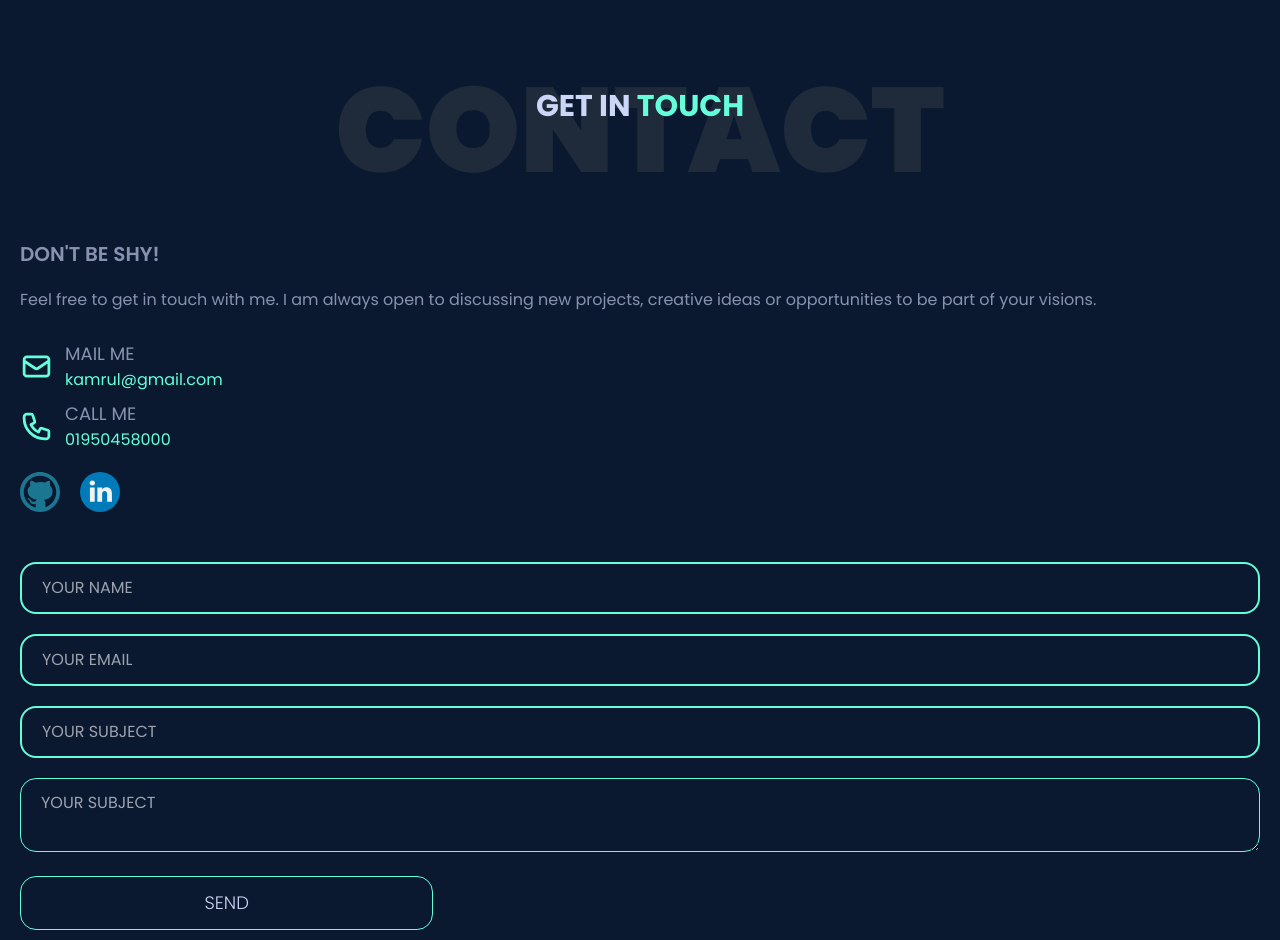
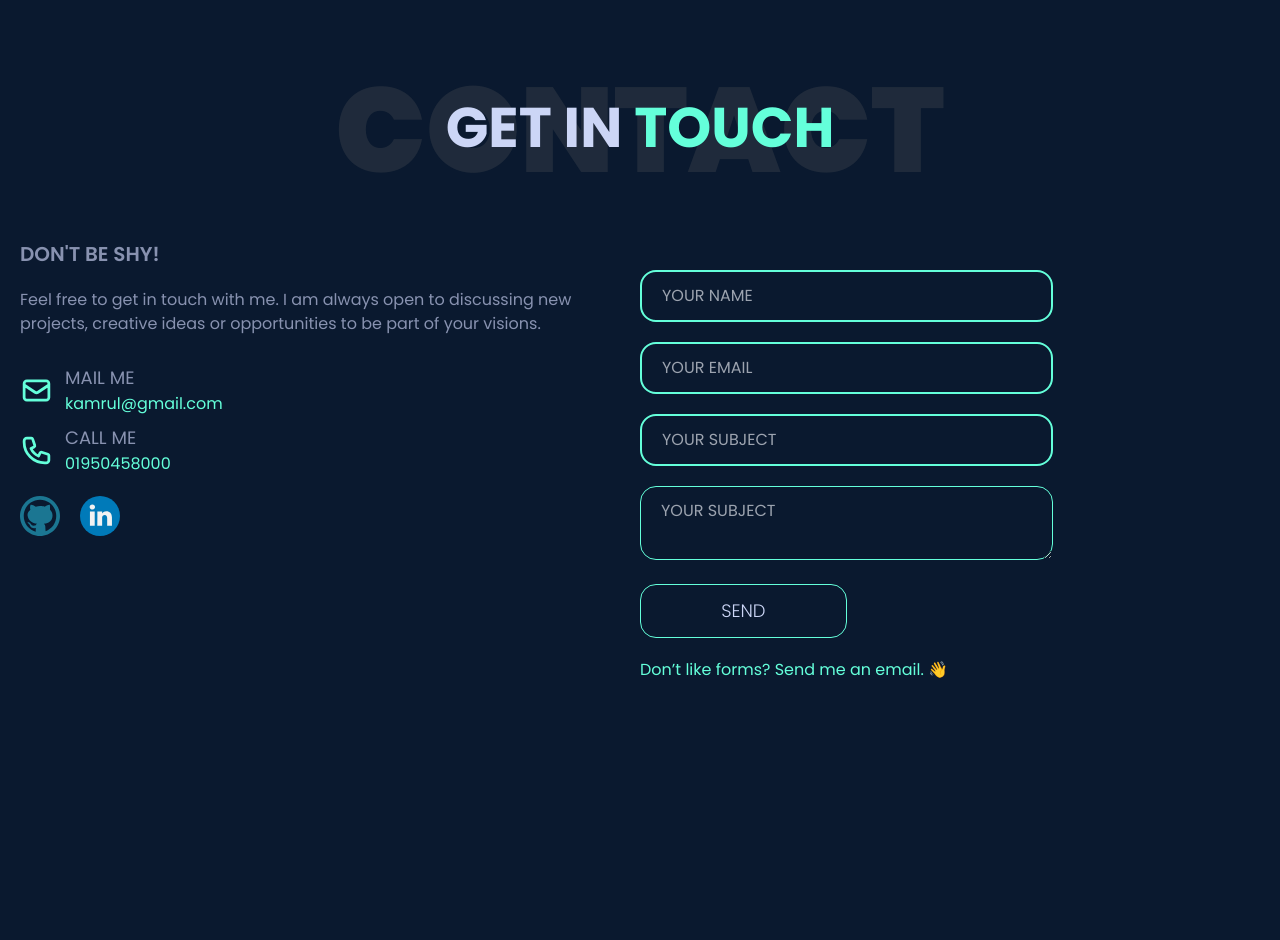
Before and after one commit to iamkamrul19/iamkamrul19.github.io, a Next.js app: page /contact in a window 1280 px wide. After the commit the page ends 800 px from the top, so only its background shows below. Built offline with nearby package versions, Linux system fonts and the light colour scheme.

Commit message:
contact us page

```diff
--- a/pages/contact.js
+++ b/pages/contact.js
@@ -11,20 +11,22 @@ const Contact = () => (
       <div className="container md:mx-auto px-5 pt-10">
         <div className="">
           <div className="relative">
-            <h3 className="text-center text-[120px] font-black text-[#6363633f] hidden md:block">
+            <h3 className="text-center text-[70px] lg:text-[120px] font-black text-[#6363633f] hidden md:block">
               CONTACT
             </h3>
-            <h4 className="text-3xl  2xl:text-[56px] font-bold text-center text-theme-text-title md:absolute top-12 left-0 right-0">
+            <h4 className="text-3xl  lg:text-[56px] font-bold text-center text-theme-text-title md:absolute top-9  lg:top-[70px] left-0 right-0">
               GET IN <span className="text-theme-text-highlight">TOUCH</span>{" "}
             </h4>
           </div>
+          <div className="flex flex-col md:flex-row 2xl:items-center">
+            <div className="w-full md:w-1/2">
               <h4 className="text-theme-text-sub-title text-xl font-semibold pt-5">
                 DON&apos;T BE SHY!
               </h4>
               <p className="text-theme-text-normal py-5">
-            Feel free to get in touch with me. I am always open to discussing
-            new projects, creative ideas or opportunities to be part of your
-            visions.
+                Feel free to get in touch with me. I am always open to
+                discussing new projects, <br className="hidden 2xl:block" />{" "}
+                creative ideas or opportunities to be part of your visions.
               </p>
 
               <div className="flex gap-3 items-center pt-2">
@@ -32,8 +34,13 @@ const Contact = () => (
                   <Email />
                 </div>
                 <div className="">
-              <p className="text-theme-text-sub-title text-lg m-0">MAIL ME</p>
-              <a href="" className="text-theme-text-highlight m-y-0">
+                  <p className="text-theme-text-sub-title text-lg m-0">
+                    MAIL ME
+                  </p>
+                  <a
+                    href="mailto:01945560"
+                    className="text-theme-text-highlight m-y-0"
+                  >
                     kamrul@gmail.com
                   </a>
                 </div>
@@ -43,8 +50,13 @@ const Contact = () => (
                   <Call />
                 </div>
                 <div className="">
-              <p className="text-theme-text-sub-title text-lg m-0">CALL ME</p>
-              <a href="" className="text-theme-text-highlight m-y-0">
+                  <p className="text-theme-text-sub-title text-lg m-0">
+                    CALL ME
+                  </p>
+                  <a
+                    href="tel:123-456-7890"
+                    className="text-theme-text-highlight m-y-0"
+                  >
                     01950458000
                   </a>
                 </div>
@@ -52,27 +64,28 @@ const Contact = () => (
               <div className=" flex gap-5 mt-5">
                 <Git /> <Linkedin />
               </div>
-          <div className=" mt-10 py-[10px]">
+            </div>
+            <div className="w-full md:w-1/2 mt-10 py-[10px]">
               <form>
                 <input
                   type="text"
-                className=" w-full mx-auto block py-3 rounded-2xl bg-transparent border-2 border-[#64ffda] focus:border-[#64ffda] outline-0 text-theme-text-title pl-5"
+                  className="lg:w-8/12 lg:mx-0 w-full mx-auto block py-3 rounded-2xl bg-transparent border-2 border-[#64ffda] focus:border-[#64ffda] outline-0 text-theme-text-title pl-5"
                   placeholder="YOUR NAME"
                 />
                 <input
                   type="email"
-                className=" w-full mx-auto block py-3 rounded-2xl bg-transparent border-2 border-[#64ffda] focus:border-[#64ffda] outline-0 text-theme-text-title pl-5 mt-5"
+                  className="lg:w-8/12 lg:mx-0 w-full mx-auto block py-3 rounded-2xl bg-transparent border-2 border-[#64ffda] focus:border-[#64ffda] outline-0 text-theme-text-title pl-5 mt-5"
                   placeholder="YOUR EMAIL"
                 />
                 <input
                   type="text"
-                className=" w-full mx-auto block py-3 rounded-2xl bg-transparent border-2 border-[#64ffda] focus:border-[#64ffda] outline-0 text-theme-text-title pl-5 mt-5"
+                  className="lg:w-8/12 lg:mx-0 w-full mx-auto block py-3 rounded-2xl bg-transparent border-2 border-[#64ffda] focus:border-[#64ffda] outline-0 text-theme-text-title pl-5 mt-5"
                   placeholder="YOUR SUBJECT"
                 />
                 <textarea
                   required
                   type="text"
-                className=" w-full mx-auto block py-3 rounded-2xl bg-transparent border border-[#64ffda] focus:border-[#64ffda] outline-0 text-theme-text-title pl-5 mt-5"
+                  className="lg:w-8/12 lg:mx-0 w-full mx-auto block py-3 rounded-2xl bg-transparent border border-[#64ffda] focus:border-[#64ffda] outline-0 text-theme-text-title pl-5 mt-5"
                   placeholder="YOUR SUBJECT"
                 />
                 <button
@@ -81,7 +94,19 @@ const Contact = () => (
                 >
                   SEND
                 </button>
+                <p className="pt-5 text-theme-text-highlight">
+                  Don’t like forms?{" "}
+                  <a
+                    href="mailto:name@email.com"
+                    target="_blank"
+                    rel="noopener noreferrer"
+                  >
+                    {" "}
+                    Send me an email. 👋
+                  </a>
+                </p>
               </form>
+            </div>
           </div>
         </div>
       </div>
```
Also changed, not shown: 1 other file (tests, documents, lock files or other folders). Lines whose indentation alone changed are shown as unchanged.
